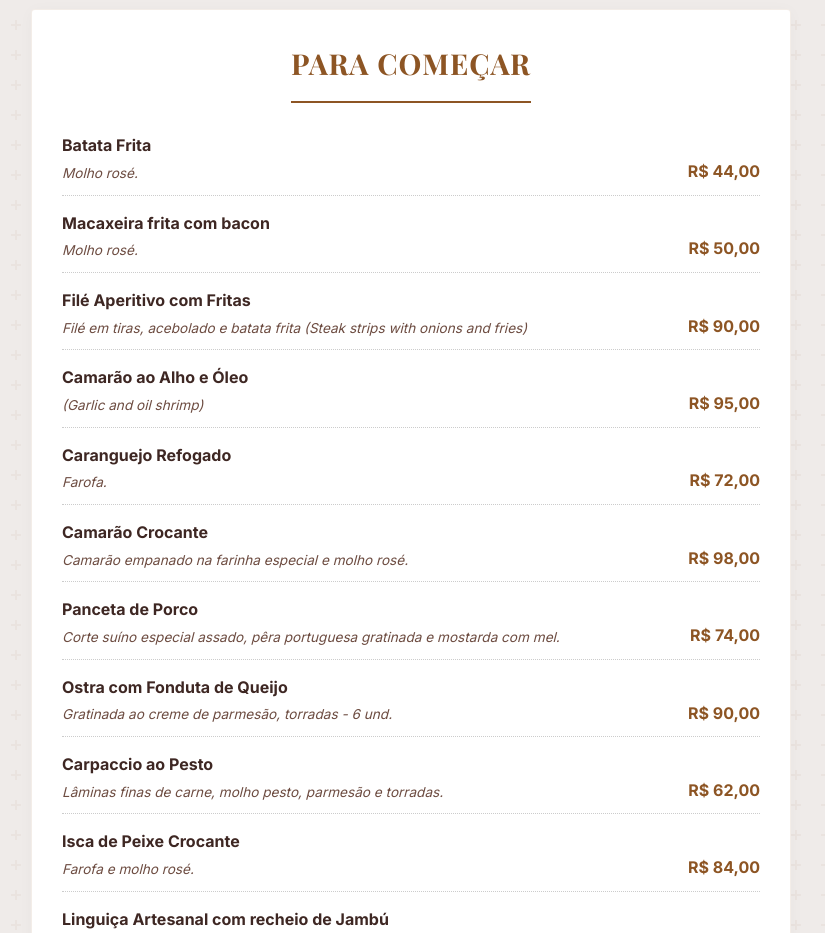
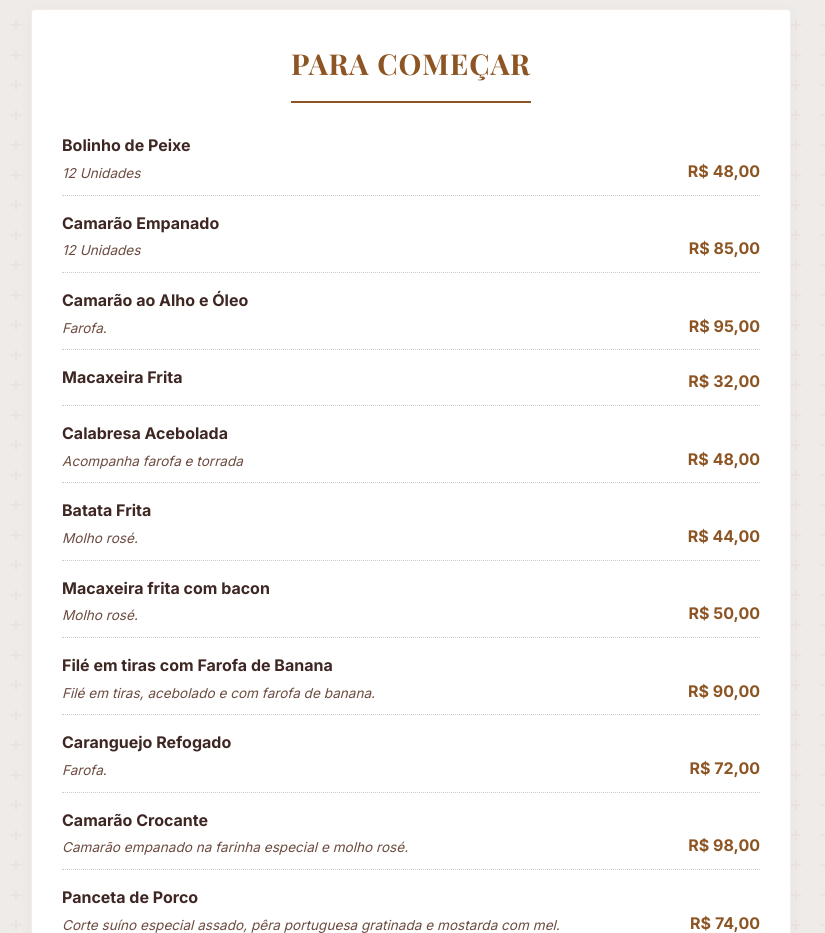
Before and after one commit to geraldo-solar/cardapiohotelsolar, a plain HTML site: page index.html in a window 1280 px wide. Shown: the part 880-1813 px from the top of the page, without its empty margins (229-1054 px from the left). Drawn offline with nearby package versions, Linux system fonts and the light colour scheme.

Commit message:
Update menu items: rename Filé Aperitivo, clean PT translations, add missing Entradas

```diff
--- a/index.html
+++ b/index.html
@@ -13,7 +13,7 @@
         rel="stylesheet">
     <!-- Font Awesome -->
     <link rel="stylesheet" href="https://cdnjs.cloudflare.com/ajax/libs/font-awesome/6.4.0/css/all.min.css">
-    <link rel="stylesheet" href="styles.css">
+    <link rel="stylesheet" href="styles.css?v=3">
 </head>
 
 <body>
@@ -80,6 +80,41 @@
             <div class="menu-items">
                 <div class="menu-item">
                     <div class="item-info">
+                        <h3 data-i18n="item_bolinho_peixe_title">Bolinho de Peixe</h3>
+                        <p class="description" data-i18n="item_bolinho_peixe_desc">12 Unidades</p>
+                    </div>
+                    <span class="price">R$ 48,00</span>
+                </div>
+                <div class="menu-item">
+                    <div class="item-info">
+                        <h3 data-i18n="item_camarao_empanado_title">Camarão Empanado</h3>
+                        <p class="description" data-i18n="item_camarao_empanado_desc">12 Unidades</p>
+                    </div>
+                    <span class="price">R$ 85,00</span>
+                </div>
+                <div class="menu-item">
+                    <div class="item-info">
+                        <h3 data-i18n="item_camarao_alho_oleo_title">Camarão ao alho e óleo</h3>
+                        <p class="description" data-i18n="item_camarao_alho_oleo_desc">Farofa.</p>
+                    </div>
+                    <span class="price">R$ 95,00</span>
+                </div>
+                <div class="menu-item">
+                    <div class="item-info">
+                        <h3 data-i18n="item_macaxeira_frita_title">Macaxeira Frita</h3>
+                        <p class="description" data-i18n="item_macaxeira_frita_desc"></p>
+                    </div>
+                    <span class="price">R$ 32,00</span>
+                </div>
+                <div class="menu-item">
+                    <div class="item-info">
+                        <h3 data-i18n="item_calabresa_acebolada_title">Calabresa Acebolada</h3>
+                        <p class="description" data-i18n="item_calabresa_acebolada_desc">Acompanha farofa e torrada</p>
+                    </div>
+                    <span class="price">R$ 48,00</span>
+                </div>
+                <div class="menu-item">
+                    <div class="item-info">
                         <h3 data-i18n="item_batata_frita_title">Batata Frita</h3>
                         <p class="description" data-i18n="item_batata_frita_desc">Molho rosé.</p>
                     </div>
@@ -100,13 +135,7 @@
                     </div>
                     <span class="price">R$ 90,00</span>
                 </div>
-                <div class="menu-item">
-                    <div class="item-info">
-                        <h3 data-i18n="item_camarao_alho_oleo_title">Camarão ao alho e óleo</h3>
-                        <p class="description" data-i18n="item_camarao_alho_oleo_desc">Farofa.</p>
-                    </div>
-                    <span class="price">R$ 95,00</span>
-                </div>
+
                 <div class="menu-item">
                     <div class="item-info">
                         <h3 data-i18n="item_caranguejo_refogado_title">Caranguejo Refogado</h3>
@@ -951,7 +980,8 @@
         </div>
     </footer>
 
-    <script src="script.js"></script>
+    <script src="script.js?v=3"></script>
+    </script>
 </body>
 
 </html>
--- a/script.js
+++ b/script.js
@@ -50,21 +50,21 @@ document.addEventListener('DOMContentLoaded', () => {
             select_language: "Selecione o idioma",
 
             section_entradas_title: "Para Começar",
-            section_entradas_subtitle: "(Starters)",
+            section_entradas_subtitle: "",
             item_bolinho_peixe_title: "Bolinho de Peixe",
-            item_bolinho_peixe_desc: "12 Unidades (Fish croquettes)",
+            item_bolinho_peixe_desc: "12 Unidades",
             item_camarao_empanado_title: "Camarão Empanado",
-            item_camarao_empanado_desc: "12 Unidades (Breaded shrimp)",
+            item_camarao_empanado_desc: "12 Unidades",
             item_camarao_alho_oleo_title: "Camarão ao Alho e Óleo",
-            item_camarao_alho_oleo_desc: "(Garlic and oil shrimp)",
+            item_camarao_alho_oleo_desc: "",
             item_batata_frita_title: "Batata Frita",
             item_batata_frita_desc: "Molho rosé.",
             item_macaxeira_frita_title: "Macaxeira Frita",
-            item_macaxeira_frita_desc: "(Fried cassava)",
-            item_file_aperitivo_title: "Filé Aperitivo com Fritas",
-            item_file_aperitivo_desc: "Filé em tiras, acebolado e batata frita (Steak strips with onions and fries)",
+            item_macaxeira_frita_desc: "",
+            item_file_aperitivo_title: "Filé em tiras com Farofa de Banana",
+            item_file_aperitivo_desc: "Filé em tiras, acebolado e com farofa de banana.",
             item_calabresa_acebolada_title: "Calabresa Acebolada",
-            item_calabresa_acebolada_desc: "Acompanha farofa e torrada (Pepperoni with onions, cassava flour and toast)",
+            item_calabresa_acebolada_desc: "Acompanha farofa e torrada",
             item_macaxeira_bacon_title: "Macaxeira frita com bacon",
             item_macaxeira_bacon_desc: "Molho rosé.",
             item_caranguejo_refogado_title: "Caranguejo Refogado",
@@ -284,8 +284,8 @@ document.addEventListener('DOMContentLoaded', () => {
             item_batata_frita_desc: "Rosé sauce.",
             item_macaxeira_frita_title: "Fried Cassava",
             item_macaxeira_frita_desc: "",
-            item_file_aperitivo_title: "Steak Appetizer with Fries",
-            item_file_aperitivo_desc: "Steak strips with onions and fries",
+            item_file_aperitivo_title: "Steak Strips with Banana Farofa",
+            item_file_aperitivo_desc: "Steak strips with onions and banana cassava flour.",
             item_calabresa_acebolada_title: "Pepperoni with Onions",
             item_calabresa_acebolada_desc: "Served with cassava flour and toast",
             item_macaxeira_bacon_title: "Fried Cassava with Bacon",
@@ -507,8 +507,8 @@ document.addEventListener('DOMContentLoaded', () => {
             item_batata_frita_desc: "Sauce Rosé.",
             item_macaxeira_frita_title: "Manioc Frit",
             item_macaxeira_frita_desc: "",
-            item_file_aperitivo_title: "Apéritif de Filet avec Frites",
-            item_file_aperitivo_desc: "Lanières de filet aux oignons et frites",
+            item_file_aperitivo_title: "Lanières de Filet à la Farofa de Banane",
+            item_file_aperitivo_desc: "Lanières de filet aux oignons et farine de manioc à la banane.",
             item_calabresa_acebolada_title: "Saucisse Calabresa aux Oignons",
             item_calabresa_acebolada_desc: "Servi avec farine de manioc et toasts",
             item_macaxeira_bacon_title: "Manioc Frit au Bacon",
@@ -730,8 +730,8 @@ document.addEventListener('DOMContentLoaded', () => {
             item_batata_frita_desc: "Salsa Rosa.",
             item_macaxeira_frita_title: "Manioca Fritta",
             item_macaxeira_frita_desc: "",
-            item_file_aperitivo_title: "Aperitivo di Filetto con Patatine",
-            item_file_aperitivo_desc: "Straccetti di filetto con cipolle e patatine",
+            item_file_aperitivo_title: "Straccetti di Filetto con Farofa di Banana",
+            item_file_aperitivo_desc: "Straccetti di filetto con cipolle e farina di manioca alla banana.",
             item_calabresa_acebolada_title: "Salsiccia Calabresa con Cipolle",
             item_calabresa_acebolada_desc: "Servita con farofa e pane tostato",
             item_macaxeira_bacon_title: "Manioca Fritta con Pancetta",
@@ -953,8 +953,8 @@ document.addEventListener('DOMContentLoaded', () => {
             item_batata_frita_desc: "Salsa Rosada.",
             item_macaxeira_frita_title: "Yuca Frita",
             item_macaxeira_frita_desc: "",
-            item_file_aperitivo_title: "Aperitivo de Filete con Papas",
-            item_file_aperitivo_desc: "Tiras de filete con cebolla y papas fritas",
+            item_file_aperitivo_title: "Tiras de Filete con Farofa de Plátano",
+            item_file_aperitivo_desc: "Tiras de filete con cebolla y harina de yuca con plátano.",
             item_calabresa_acebolada_title: "Salchicha Calabresa Encebollada",
             item_calabresa_acebolada_desc: "Servida con harina de yuca y tostadas",
             item_macaxeira_bacon_title: "Yuca Frita con Tocino",
```
